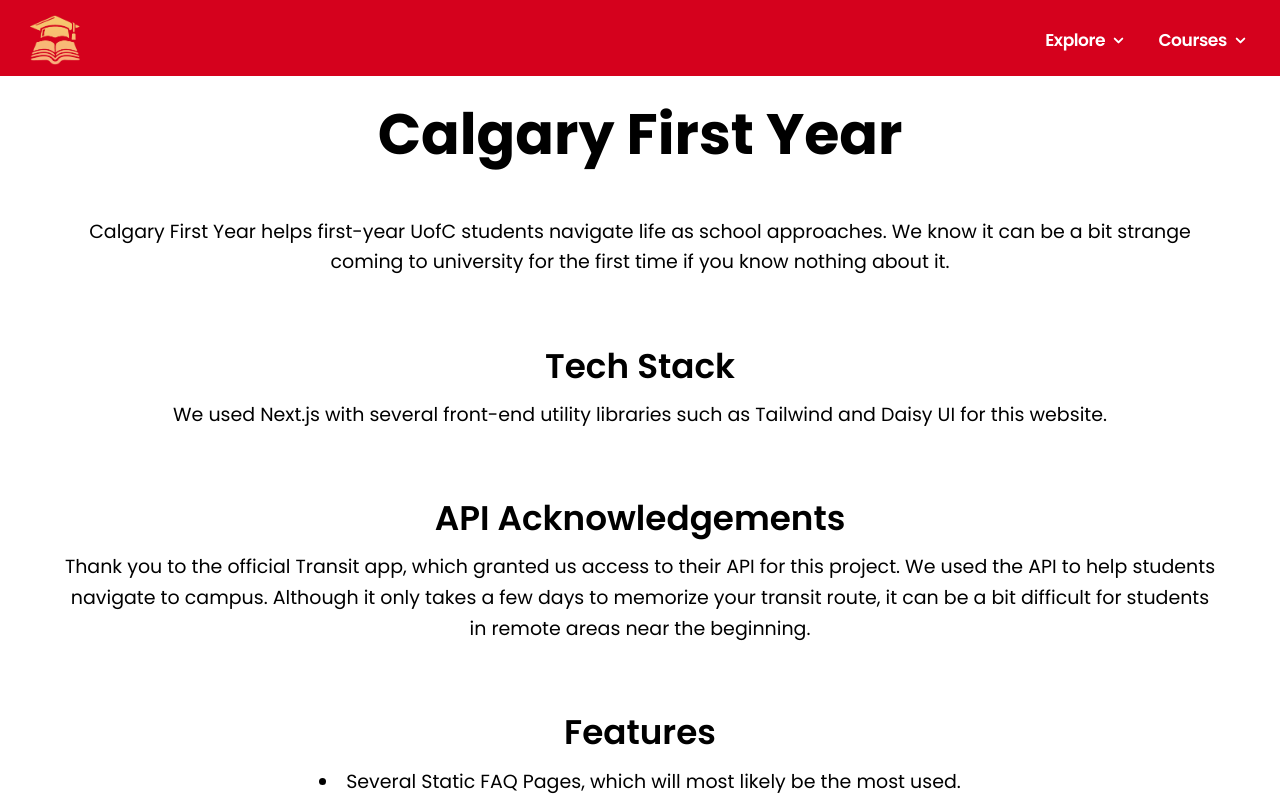
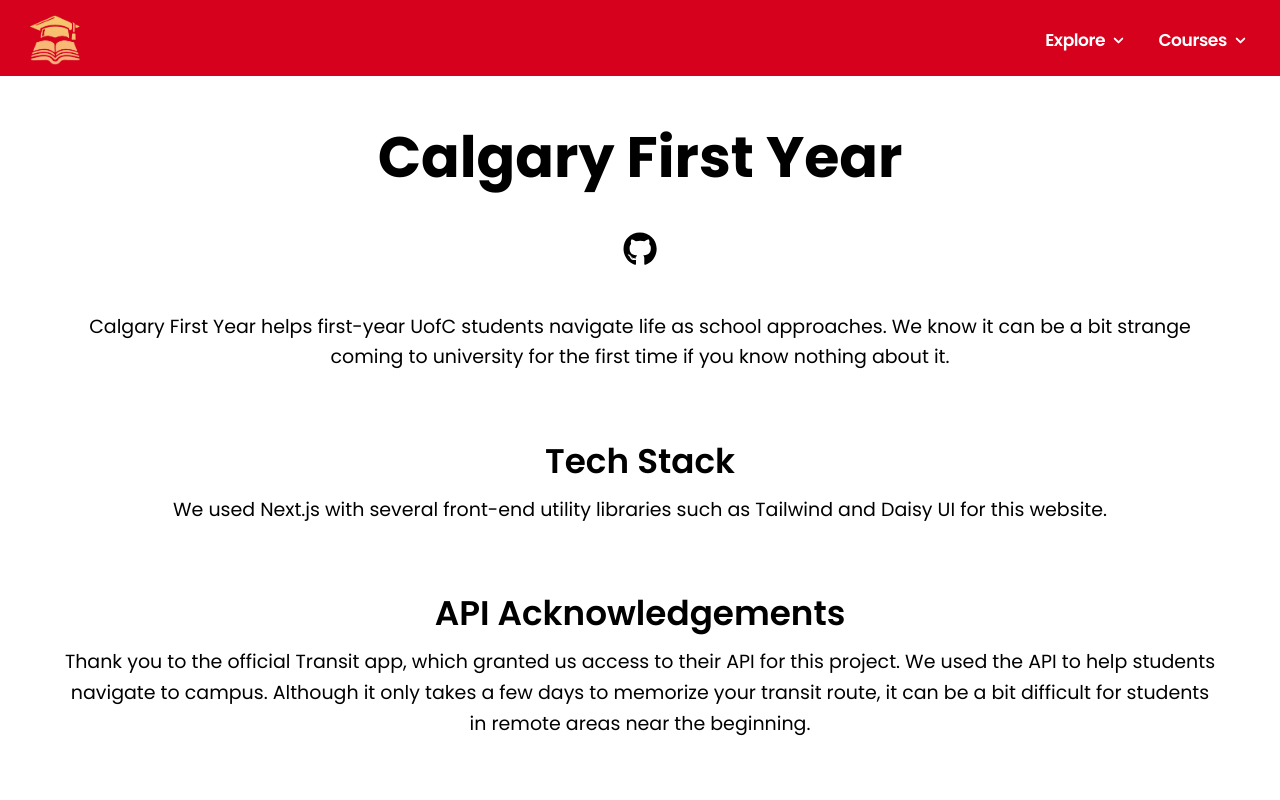
Before and after one commit to Jasmit22/ucalgaryFirstYear, a Next.js app: page /about in a window 1280 px wide. Shown: the top 800 px of the page. Built offline with nearby package versions, Linux system fonts and the light colour scheme.

Commit message:
about update

```diff
--- a/package.json
+++ b/package.json
@@ -30,7 +30,7 @@
     "prisma": "^5.17.0",
     "react": "^18",
     "react-dom": "^18",
-    "react-icons": "^5.2.1"
+    "react-icons": "^5.3.0"
   },
   "devDependencies": {
     "@types/node": "20.14.12",
--- a/src/app/about/page.jsx
+++ b/src/app/about/page.jsx
@@ -1,12 +1,24 @@
 import React from "react";
+import { FaGithub } from "react-icons/fa";
 
 const page = () => {
   return (
     <div className="min-h-screen text-black py-28">
       <div className="bg-ucalgaryRed fixed top-0 left-0 z-10 h-20 w-full"></div>
       <div className="text-center flex flex-col gap-8 px-16 max-lg:px-12 max-md:px-8">
-        <h1 className="text-6xl font-bold mb-6">Calgary First Year</h1>
-        <p className="text-xl leading-relaxed">
+        <h1 className="text-6xl font-bold mt-6">Calgary First Year</h1>
+
+        {/* GitHub Logo */}
+        <a
+          href="https://github.com/Jasmit22/ucalgaryFirstYear"
+          target="_blank"
+          rel="noopener noreferrer"
+          className="flex justify-center mt-4"
+        >
+          <FaGithub className="text-4xl" />
+        </a>
+
+        <p className="text-xl leading-relaxed mt-4">
           Calgary First Year helps first-year UofC students navigate life as
           school approaches. We know it can be a bit strange coming to
           university for the first time if you know nothing about it.
--- a/src/app/privacy-policy/page.jsx
+++ b/src/app/privacy-policy/page.jsx
@@ -5,7 +5,9 @@ const PrivacyPolicy = () => {
     <div className="min-h-screen text-black py-28">
       <div className="bg-ucalgaryRed fixed top-0 left-0 z-10 h-20 w-full"></div>
       <div className="px-16 max-lg:px-12 max-md:px-8">
-        <h1 className="text-6xl font-bold text-center mb-10">Privacy Policy</h1>
+        <h1 className="text-6xl font-bold text-center mb-10 mt-6">
+          Privacy Policy
+        </h1>
 
         <div className="text-xl leading-relaxed space-y-8">
           <section>
```
Also changed, not shown: 1 other file (tests, documents, lock files or other folders).
